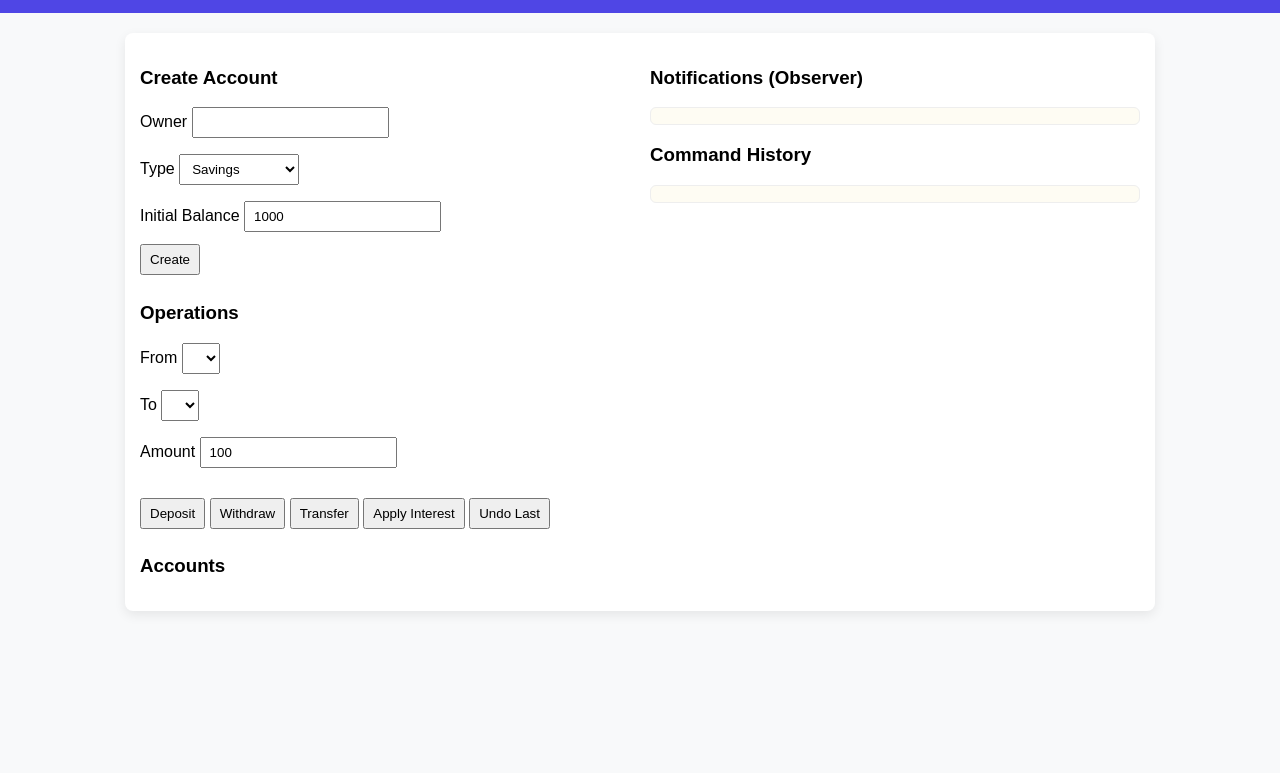
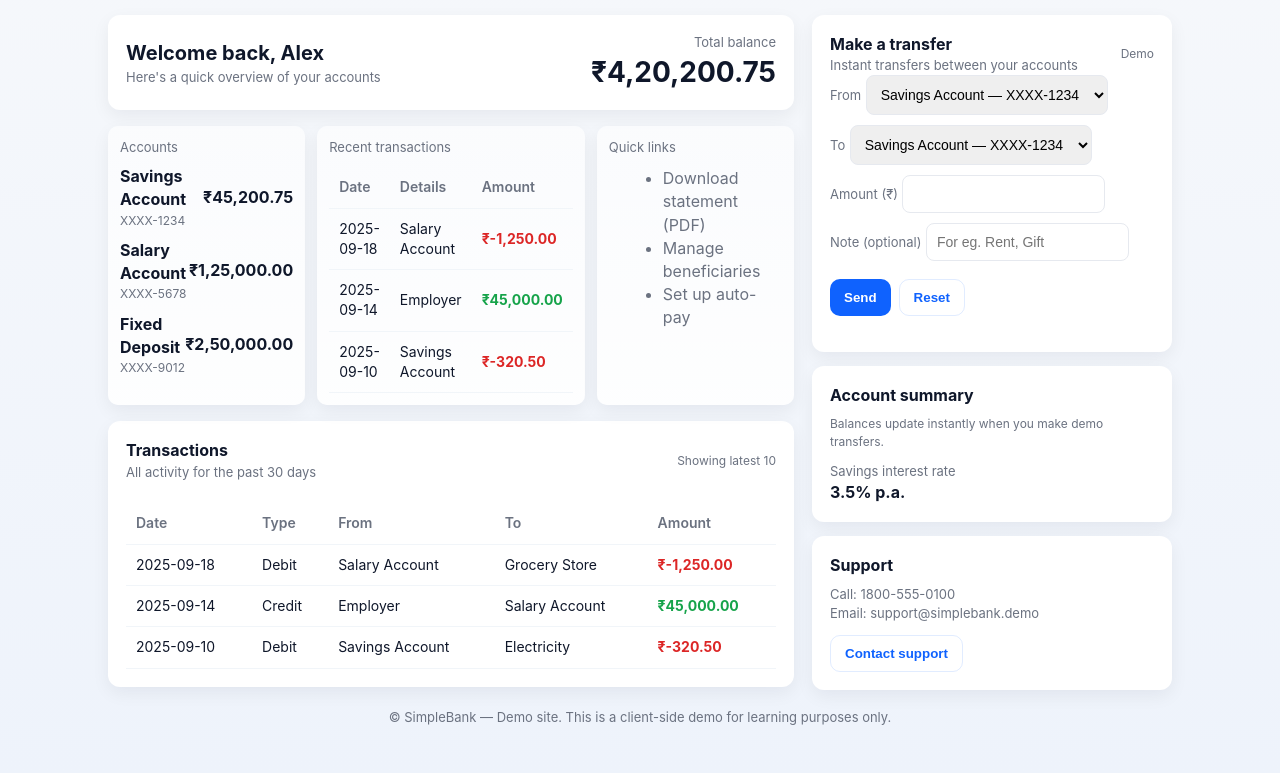
Before and after one commit to 2303a52483/Banking, a plain HTML site: page Banking/Banking.html in a window 1280 px wide. Shown: the part 97-870 px from the top of the page. Before the commit the page ends 800 px from the top, so only its background shows below. Drawn offline with Linux system fonts and the light colour scheme.

Commit message:
Update Banking.html

```diff
--- a/Banking/Banking.html
+++ b/Banking/Banking.html
@@ -1,162 +1,296 @@
-<!DOCTYPE html>
+<!doctype html>
 <html lang="en">
 <head>
-  <meta charset="UTF-8">
-  <meta name="viewport" content="width=device-width,initial-scale=1.0">
-  <title>Banking App – Observer / Strategy / Command</title>
+  <meta charset="utf-8" />
+  <meta name="viewport" content="width=device-width, initial-scale=1" />
+  <title>Simple Bank — Demo</title>
+  <meta name="description" content="A single-file demo banking website with accounts overview, transfer form and transaction history." />
   <style>
-    body{font-family:sans-serif;background:#f8f9fa;margin:0}
-    header{background:#4f46e5;color:#fff;padding:15px}
-    .container{max-width:1000px;margin:20px auto;padding:15px;background:#fff;border-radius:8px;box-shadow:0 4px 12px rgba(0,0,0,.08)}
-    .row{display:flex;gap:20px}
-    .col{flex:1}
-    label{display:block;margin:8px 0 4px}
-    input,select,button{padding:6px 8px;margin-bottom:8px}
-    .account{padding:6px;border:1px solid #ccc;margin-bottom:4px;border-radius:6px}
-    .notifications,.commands{max-height:160px;overflow:auto;background:#fefcf3;padding:8px;border:1px solid #eee;border-radius:6px}
-    button{cursor:pointer}
+    :root{
+      --bg:#f6f8fb;
+      --card:#ffffff;
+      --muted:#6b7280;
+      --accent:#0f62fe;
+      --success:#16a34a;
+      --danger:#dc2626;
+      --radius:12px;
+      --glass: rgba(255,255,255,0.6);
+      font-family: Inter, system-ui, -apple-system, 'Segoe UI', Roboto, 'Helvetica Neue', Arial;
+    }
+    *{box-sizing:border-box}
+    body{margin:0;background:linear-gradient(180deg,var(--bg),#eef3fb);color:#0f172a;line-height:1.45}
+    .container{max-width:1100px;margin:28px auto;padding:18px}
+    header{display:flex;align-items:center;justify-content:space-between;margin-bottom:18px}
+    .brand{display:flex;gap:12px;align-items:center}
+    .logo{width:48px;height:48px;border-radius:10px;background:linear-gradient(135deg,var(--accent),#7c3aed);display:flex;align-items:center;justify-content:center;color:#fff;font-weight:700}
+    nav a{margin-left:14px;color:var(--muted);text-decoration:none;font-weight:600}
+    main{display:grid;grid-template-columns:1fr 360px;gap:18px}
+    @media (max-width:880px){main{grid-template-columns:1fr} .right{order:2}}
+
+    /* left column */
+    .card{background:var(--card);border-radius:var(--radius);box-shadow:0 6px 18px rgba(16,24,40,0.06);padding:18px}
+    .hero{display:flex;justify-content:space-between;align-items:center;gap:12px}
+    .hero h1{margin:0;font-size:20px}
+    .balance{font-size:28px;font-weight:700}
+    .grid{display:grid;grid-template-columns:repeat(3,1fr);gap:12px;margin-top:14px}
+    @media (max-width:640px){.grid{grid-template-columns:repeat(2,1fr)}}
+    .small-card{padding:12px;border-radius:10px;background:linear-gradient(180deg,var(--glass),rgba(255,255,255,0.9));}
+    .muted{color:var(--muted);font-size:13px}
+
+    /* right column */
+    .right{display:flex;flex-direction:column;gap:14px}
+    .transfer form{display:flex;flex-direction:column;gap:10px}
+    label{font-size:13px;color:var(--muted)}
+    input,select{padding:10px;border-radius:8px;border:1px solid #e6e9ef;font-size:14px}
+    button{background:var(--accent);color:#fff;border:0;padding:10px 14px;border-radius:10px;font-weight:700;cursor:pointer}
+    button.secondary{background:transparent;color:var(--accent);border:1px solid rgba(15,98,254,0.12)}
+
+    table{width:100%;border-collapse:collapse;margin-top:10px}
+    th,td{padding:10px;border-bottom:1px solid #f1f5f9;text-align:left;font-size:14px}
+    th{color:var(--muted);font-weight:600}
+    .txn-positive{color:var(--success);font-weight:700}
+    .txn-negative{color:var(--danger);font-weight:700}
+
+    footer{margin-top:18px;text-align:center;color:var(--muted);font-size:13px}
+    .help{font-size:13px;color:var(--muted);margin-top:8px}
+    .small{font-size:12px;color:var(--muted)}
   </style>
 </head>
 <body>
-<header>
-  <h1>Banking App – Observer / Strategy / Command</h1>
-</header>
+  <div class="container">
+    <header>
+      <div class="brand">
+        <div class="logo">SB</div>
+        <div>
+          <div style="font-weight:800">SimpleBank</div>
+          <div class="small muted">Secure · Fast · Demo</div>
+        </div>
+      </div>
+      <nav aria-label="Top Navigation">
+        <a href="#accounts">Accounts</a>
+        <a href="#transfer">Transfer</a>
+        <a href="#history">History</a>
+        <a href="#support">Support</a>
+      </nav>
+    </header>
 
-<div class="container">
-  <div class="row">
-    <div class="col">
-      <h3>Create Account</h3>
-      <label>Owner <input id="owner"></label>
-      <label>Type
-        <select id="type">
-          <option value="savings">Savings</option>
-          <option value="current">Current</option>
-          <option value="fixed">Fixed Deposit</option>
-        </select>
-      </label>
-      <label>Initial Balance <input id="balance" type="number" value="1000"></label>
-      <button id="create">Create</button>
+    <main>
+      <section>
+        <div class="card hero" aria-labelledby="welcome">
+          <div>
+            <h1 id="welcome">Welcome back, <span id="userName">Alex</span></h1>
+            <div class="muted">Here's a quick overview of your accounts</div>
+          </div>
+          <div style="text-align:right">
+            <div class="muted">Total balance</div>
+            <div class="balance" id="totalBalance">₹0.00</div>
+          </div>
+        </div>
 
-      <h3>Operations</h3>
-      <label>From <select id="from"></select></label>
-      <label>To <select id="to"></select></label>
-      <label>Amount <input id="amount" type="number" value="100"></label><br>
-      <button id="deposit">Deposit</button>
-      <button id="withdraw">Withdraw</button>
-      <button id="transfer">Transfer</button>
-      <button id="interest">Apply Interest</button>
-      <button id="undo">Undo Last</button>
+        <div class="grid" style="margin-top:16px">
+          <div class="card small-card" id="accountList">
+            <div class="muted">Accounts</div>
+            <div id="accountsContainer" style="margin-top:8px;display:flex;flex-direction:column;gap:10px">
+              <!-- accounts inserted by JS -->
+            </div>
+          </div>
 
-      <h3>Accounts</h3>
-      <div id="accounts"></div>
-    </div>
+          <div class="card small-card">
+            <div class="muted">Recent transactions</div>
+            <div style="margin-top:10px">
+              <table aria-describedby="Recent activity">
+                <thead><tr><th>Date</th><th>Details</th><th>Amount</th></tr></thead>
+                <tbody id="recentTx">
+                  <!-- rows inserted by JS -->
+                </tbody>
+              </table>
+            </div>
+          </div>
 
-    <div class="col">
-      <h3>Notifications (Observer)</h3>
-      <div class="notifications" id="notifications"></div>
+          <div class="card small-card">
+            <div class="muted">Quick links</div>
+            <ul style="margin:10px 0 0 14px;color:var(--muted)">
+              <li>Download statement (PDF)</li>
+              <li>Manage beneficiaries</li>
+              <li>Set up auto-pay</li>
+            </ul>
+          </div>
+        </div>
 
-      <h3>Command History</h3>
-      <div class="commands" id="cmdlog"></div>
-    </div>
+        <div class="card" style="margin-top:16px">
+          <div style="display:flex;justify-content:space-between;align-items:center">
+            <div><strong>Transactions</strong><div class="muted">All activity for the past 30 days</div></div>
+            <div class="small muted">Showing latest 10</div>
+          </div>
+          <div style="margin-top:12px;overflow:auto">
+            <table>
+              <thead><tr><th>Date</th><th>Type</th><th>From</th><th>To</th><th>Amount</th></tr></thead>
+              <tbody id="txnTable">
+                <!-- full transactions by JS -->
+              </tbody>
+            </table>
+          </div>
+        </div>
+      </section>
+
+      <aside class="right">
+        <div class="card transfer" id="transfer">
+          <div style="display:flex;justify-content:space-between;align-items:center">
+            <div><strong>Make a transfer</strong><div class="muted">Instant transfers between your accounts</div></div>
+            <div class="small muted">Demo</div>
+          </div>
+
+          <form id="transferForm" onsubmit="return false" aria-label="Transfer form">
+            <div>
+              <label for="fromAcct">From</label>
+              <select id="fromAcct" required></select>
+            </div>
+            <div>
+              <label for="toAcct">To</label>
+              <select id="toAcct" required></select>
+            </div>
+            <div>
+              <label for="amount">Amount (₹)</label>
+              <input id="amount" type="number" step="0.01" min="1" required />
+            </div>
+            <div>
+              <label for="note">Note (optional)</label>
+              <input id="note" type="text" maxlength="80" placeholder="For eg. Rent, Gift" />
+            </div>
+            <div style="display:flex;gap:8px;margin-top:8px">
+              <button id="sendBtn">Send</button>
+              <button type="button" class="secondary" id="resetBtn">Reset</button>
+            </div>
+            <div class="help" id="txHelp"></div>
+          </form>
+        </div>
+
+        <div class="card">
+          <div><strong>Account summary</strong></div>
+          <div class="muted small" style="margin-top:8px">Balances update instantly when you make demo transfers.</div>
+          <div style="margin-top:12px">
+            <div class="muted">Savings interest rate</div>
+            <div style="font-weight:700">3.5% p.a.</div>
+          </div>
+        </div>
+
+        <div class="card">
+          <strong>Support</strong>
+          <div class="muted" style="margin-top:8px">Call: 1800-555-0100</div>
+          <div class="muted">Email: support@simplebank.demo</div>
+          <div style="margin-top:12px"><button id="contactBtn" class="secondary">Contact support</button></div>
+        </div>
+      </aside>
+    </main>
+
+    <footer>
+      <div>© SimpleBank — Demo site. This is a client-side demo for learning purposes only.</div>
+    </footer>
   </div>
-</div>
 
-<script>
-// Observer: NotificationService
-class NotificationService {
-  constructor() { this.messages=[]; this.el=document.getElementById('notifications'); }
-  notify(msg){
-    const full=[${new Date().toLocaleTimeString()}] ${msg};
-    this.messages.unshift(full);
-    this.render();
-  }
-  render(){ this.el.innerHTML=this.messages.map(m=><div>${m}</div>).join(''); }
-}
-const notifier=new NotificationService();
+  <script>
+    // Demo data — in a real app this comes from a server
+    const user = {name:'Alex'}
+    const accounts = [
+      {id:'A1', name:'Savings Account', number:'XXXX-1234', balance: 45200.75},
+      {id:'A2', name:'Salary Account', number:'XXXX-5678', balance: 125000.00},
+      {id:'A3', name:'Fixed Deposit', number:'XXXX-9012', balance: 250000.00}
+    ];
 
-// Account (Subject)
-let nextId=1;
-class Account {
-  constructor(owner,type,balance){
-    this.id=nextId++;
-    this.owner=owner; this.type=type; this.balance=+balance; this.observers=[];
-    this.attach(msg=>notifier.notify(Acct#${this.id} (${this.owner}): ${msg}));
-  }
-  attach(fn){this.observers.push(fn);}
-  notifyObservers(msg){this.observers.forEach(o=>o(msg));}
-  deposit(amt){if(amt<=0)throw Error("Invalid amount");this.balance+=amt;this.notifyObservers(Deposit +${amt}; Balance=${this.balance});}
-  withdraw(amt){if(amt<=0)throw Error("Invalid amount");if(amt>this.balance)throw Error("Insufficient");this.balance-=amt;this.notifyObservers(Withdraw -${amt}; Balance=${this.balance});}
-}
+    let transactions = [
+      {date:'2025-09-18',type:'Debit',from:'Salary Account',to:'Grocery Store',amount:-1250.00},
+      {date:'2025-09-14',type:'Credit',from:'Employer',to:'Salary Account',amount:45000.00},
+      {date:'2025-09-10',type:'Debit',from:'Savings Account',to:'Electricity',amount:-320.50}
+    ];
 
-// Strategy: interest calculators
-class SavingsInterest{calculate(a){return a.balance*0.03;}}
-class CurrentInterest{calculate(a){return 0;}}
-class FixedInterest{calculate(a){return a.balance*0.06;}}
-function getStrategy(a){
-  return a.type==='savings'?new SavingsInterest():
-         a.type==='fixed'?new FixedInterest():
-         new CurrentInterest();
-}
+    // helpers
+    const fmt = n => {
+      return '₹' + n.toLocaleString('en-IN', {minimumFractionDigits:2, maximumFractionDigits:2});
+    }
 
-// Command Pattern
-class Command{execute(){} undo(){} toString(){return 'Command';}}
-class DepositCommand extends Command{
-  constructor(account,amt){super();this.a=account;this.amt=amt;}
-  execute(){this.a.deposit(this.amt);} undo(){this.a.withdraw(this.amt);}
-  toString(){return Deposit ${this.amt} -> #${this.a.id};}
-}
-class WithdrawCommand extends Command{
-  constructor(account,amt){super();this.a=account;this.amt=amt;}
-  execute(){this.a.withdraw(this.amt);} undo(){this.a.deposit(this.amt);}
-  toString(){return Withdraw ${this.amt} from #${this.a.id};}
-}
-class TransferCommand extends Command{
-  constructor(from,to,amt){super();this.f=from;this.t=to;this.amt=amt;}
-  execute(){this.f.withdraw(this.amt);this.t.deposit(this.amt);}
-  undo(){this.t.withdraw(this.amt);this.f.deposit(this.amt);}
-  toString(){return Transfer ${this.amt} #${this.f.id}->#${this.t.id};}
-}
-class CommandManager{
-  constructor(){this.history=[];this.log=document.getElementById('cmdlog');}
-  execute(c){try{c.execute();this.history.push(c);this.logIt();}catch(e){notifier.notify('Command failed: '+e.message);}}
-  undo(){const c=this.history.pop();if(!c)return notifier.notify('Nothing to undo');try{c.undo();notifier.notify('Undid: '+c.toString());this.logIt();}catch(e){notifier.notify('Undo failed: '+e.message);}}
-  logIt(){this.log.innerHTML=this.history.slice().reverse().map(c=><div>${c.toString()}</div>).join('');}
-}
-const cmdManager=new CommandManager();
+    function render() {
+      document.getElementById('userName').textContent = user.name;
+      const total = accounts.reduce((s,a)=>s+a.balance,0);
+      document.getElementById('totalBalance').textContent = fmt(total);
 
-// Bank container
-const bank={accounts:[],addAccount(o,t,b){const a=new Account(o,t,b);this.accounts.push(a);renderAccounts();return a;},find(id){return this.accounts.find(a=>a.id==id);}};
+      const acctsCont = document.getElementById('accountsContainer');
+      acctsCont.innerHTML = '';
+      accounts.forEach(a=>{
+        const el = document.createElement('div');
+        el.style.display='flex';el.style.justifyContent='space-between';el.style.alignItems='center';
+        el.innerHTML = `<div><div style="font-weight:700">${a.name}</div><div class="muted small">${a.number}</div></div><div style="text-align:right"><div style="font-weight:700">${fmt(a.balance)}</div></div>`;
+        acctsCont.appendChild(el);
+      });
 
-// UI rendering
-function renderAccounts(){
-  const list=document.getElementById('accounts'), from=document.getElementById('from'), to=document.getElementById('to');
-  list.innerHTML=''; from.innerHTML=''; to.innerHTML='';
-  bank.accounts.forEach(a=>{
-    list.innerHTML+=<div class='account'><b>#${a.id}</b> ${a.owner} | ${a.type} | Bal=${a.balance}</div>;
-    const opt=<option value='${a.id}'>#${a.id}-${a.owner}</option>;
-    from.insertAdjacentHTML('beforeend',opt);to.insertAdjacentHTML('beforeend',opt);
-  });
-}
+      // populate selects
+      const from = document.getElementById('fromAcct');
+      const to = document.getElementById('toAcct');
+      from.innerHTML = '';
+      to.innerHTML = '';
+      accounts.forEach(a=>{
+        const opt1 = document.createElement('option'); opt1.value=a.id; opt1.textContent=`${a.name} — ${a.number}`;
+        const opt2 = opt1.cloneNode(true);
+        from.appendChild(opt1);
+        to.appendChild(opt2);
+      });
 
-// initial accounts
-bank.addAccount('Alice','savings',1200);
-bank.addAccount('Bob','current',400);
-bank.addAccount('Carl','fixed',10000);
+      // recent tx
+      const recent = document.getElementById('recentTx'); recent.innerHTML='';
+      transactions.slice(0,5).forEach(t=>{
+        const tr = document.createElement('tr');
+        tr.innerHTML = `<td>${t.date}</td><td>${t.from}</td><td class="${t.amount>0? 'txn-positive':'txn-negative'}">${fmt(t.amount)}</td>`;
+        recent.appendChild(tr);
+      });
 
-// UI handlers
-document.getElementById('create').onclick=()=>{
-  const o=document.getElementById('owner').value||'Unnamed';
-  const t=document.getElementById('type').value;
-  const b=document.getElementById('balance').value;
-  bank.addAccount(o,t,b);
-  notifier.notify(Created account for ${o});
-};
-function sel(id){return bank.find(document.getElementById(id).value);}
-document.getElementById('deposit').onclick=()=>{const a=sel('from');const amt=+document.getElementById('amount').value;cmdManager.execute(new DepositCommand(a,amt));renderAccounts();};
-document.getElementById('withdraw').onclick=()=>{const a=sel('from');const amt=+document.getElementById('amount').value;cmdManager.execute(new WithdrawCommand(a,amt));renderAccounts();};
-document.getElementById('transfer').onclick=()=>{const f=sel('from');const t=sel('to');const amt=+document.getElementById('amount').value;if(f.id===t.id)return notifier.notify('Choose different accounts');cmdManager.execute(new TransferCommand(f,t,amt));renderAccounts();};
-document.getElementById('interest').onclick=()=>{const a=sel('from');const s=getStrategy(a);const i=s.calculate(a);if(i>0){cmdManager.execute(new DepositCommand(a,i));notifier.notify(Applied interest ${i.toFixed(2)} to #${a.id});renderAccounts();}else notifier.notify('No interest for this account');};
-document.getElementById('undo').onclick=()=>{cmdManager.undo();renderAccounts();};
-</script>
+      // full txn table
+      const table = document.getElementById('txnTable'); table.innerHTML='';
+      transactions.forEach(t=>{
+        const tr = document.createElement('tr');
+        tr.innerHTML = `<td>${t.date}</td><td>${t.type}</td><td>${t.from}</td><td>${t.to}</td><td class="${t.amount>0? 'txn-positive':'txn-negative'}">${fmt(t.amount)}</td>`;
+        table.appendChild(tr);
+      });
+    }
+
+    // form logic
+    document.getElementById('sendBtn').addEventListener('click',()=>{
+      const fromId = document.getElementById('fromAcct').value;
+      const toId = document.getElementById('toAcct').value;
+      const amt = parseFloat(document.getElementById('amount').value);
+      const note = document.getElementById('note').value.trim();
+      const help = document.getElementById('txHelp');
+      help.textContent='';
+
+      if(!fromId || !toId){ help.textContent='Please select both accounts.'; return }
+      if(fromId===toId){ help.textContent='Choose two different accounts.'; return }
+      if(!amt || amt<=0){ help.textContent='Enter a valid amount.'; return }
+
+      const fromAcct = accounts.find(a=>a.id===fromId);
+      const toAcct = accounts.find(a=>a.id===toId);
+      if(amt > fromAcct.balance){ help.textContent='Insufficient funds in the source account.'; return }
+
+      // perform transfer (demo only)
+      fromAcct.balance = +(fromAcct.balance - amt).toFixed(2);
+      toAcct.balance = +(toAcct.balance + amt).toFixed(2);
+      const today = new Date();
+      const dateStr = today.toISOString().slice(0,10);
+      transactions.unshift({date:dateStr, type:'Transfer', from:fromAcct.name, to:toAcct.name, amount:-amt});
+      transactions.unshift({date:dateStr, type:'Transfer', from:fromAcct.name, to:toAcct.name, amount:amt});
+
+      help.textContent = 'Transfer successful (demo).';
+      render();
+    });
+
+    document.getElementById('resetBtn').addEventListener('click',()=>{
+      document.getElementById('transferForm').reset();
+      document.getElementById('txHelp').textContent='';
+    });
+
+    document.getElementById('contactBtn').addEventListener('click',()=>{
+      alert('Contacting support... (demo)');
+    });
+
+    // initialize
+    render();
+  </script>
 </body>
 </html>
```
